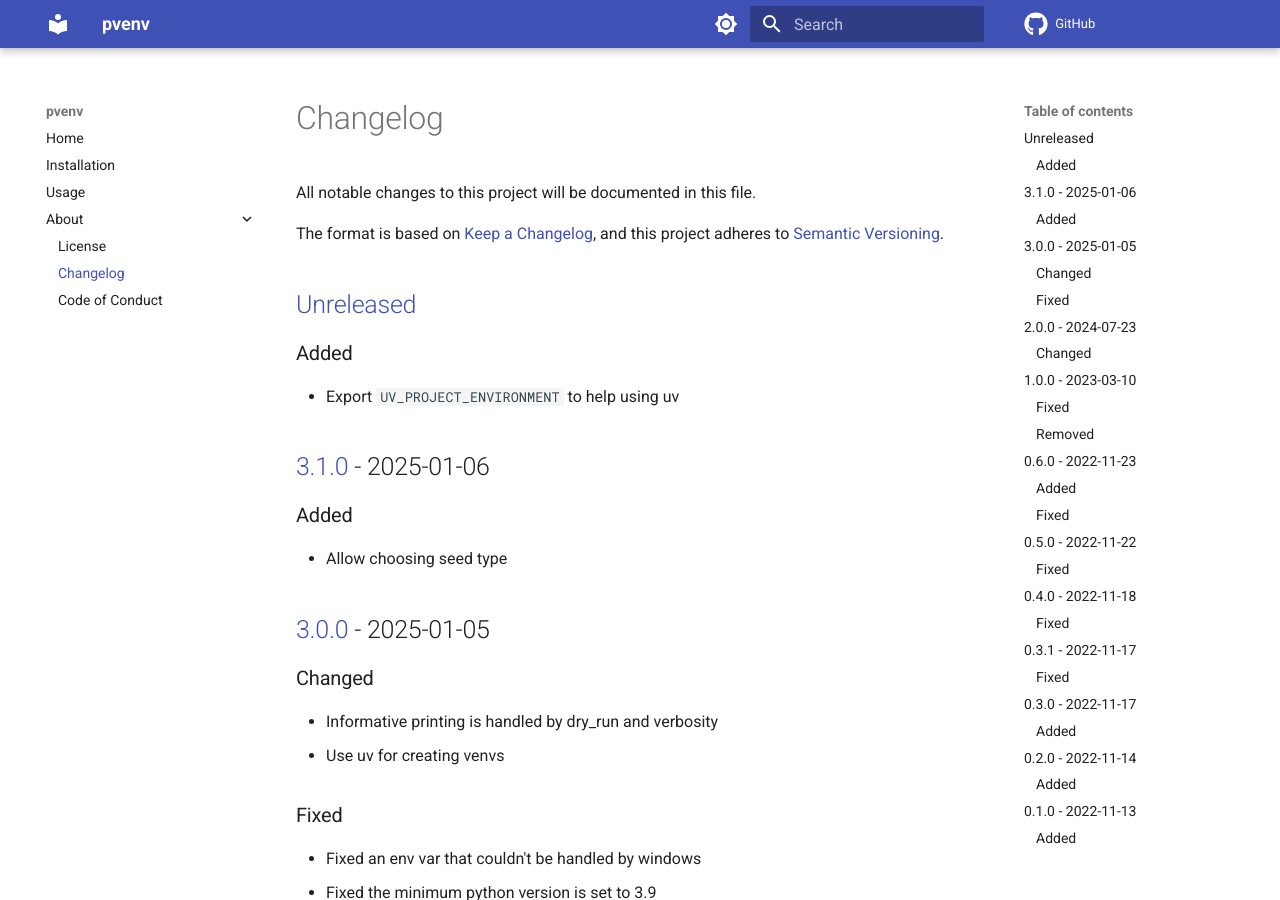
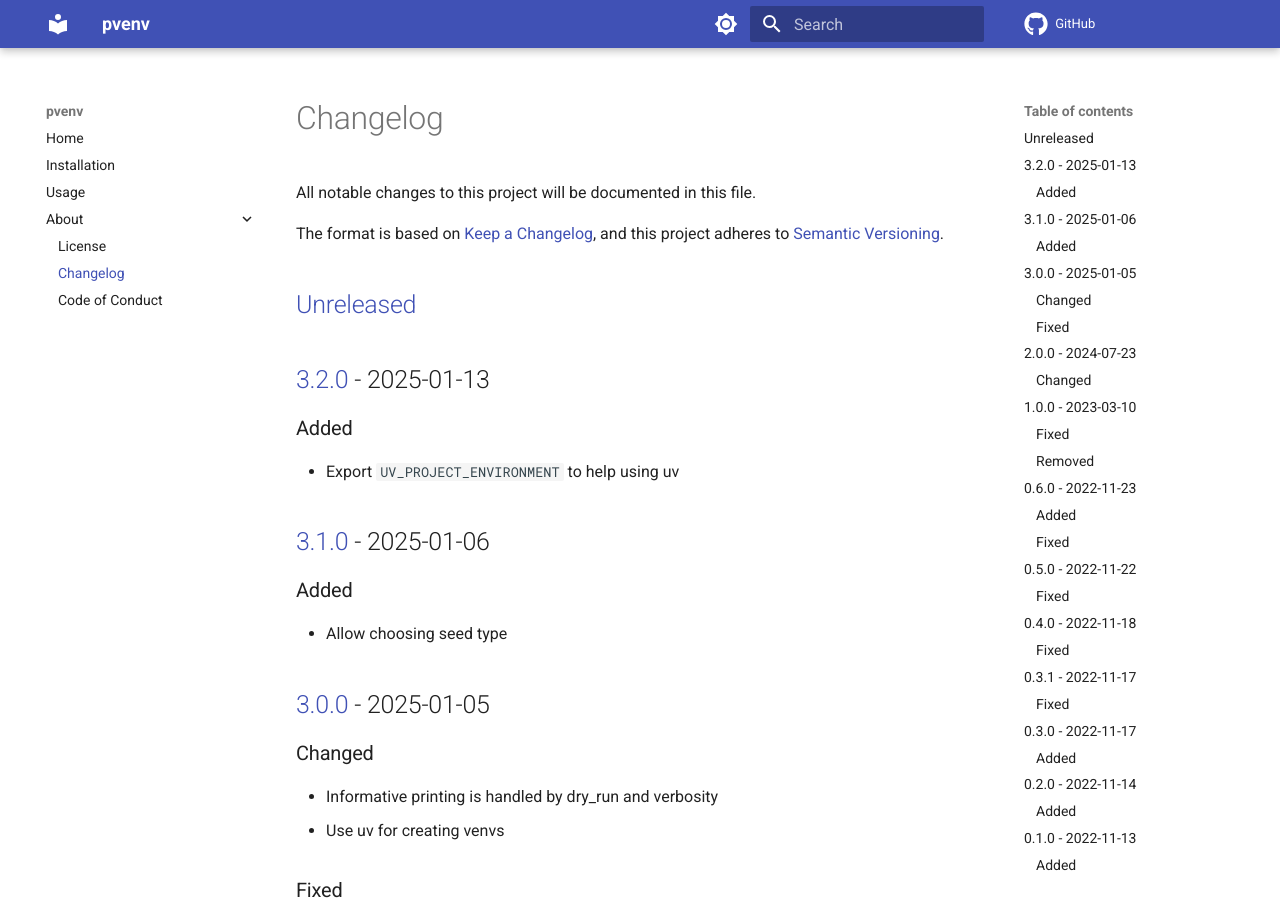
Before and after one commit to spapanik/pvenv, an MkDocs documentation site: the page built from docs/CHANGELOG.md, in a window 1280 px wide and 900 px high. Built offline with MkDocs 1.6.1 and Material for MkDocs 9.7.7, drawn with Linux system fonts in a browser that asks for light colours; comment, search, counter and statistics services are not loaded.

Commit message:
🔖 Bump version

```diff
--- a/docs/CHANGELOG.md
+++ b/docs/CHANGELOG.md
@@ -5,6 +5,8 @@ All notable changes to this project will be documented in this file.
 The format is based on [Keep a Changelog], and this project adheres to [Semantic Versioning].
 
 ## [Unreleased]
+
+## [3.2.0] - 2025-01-13
 
 ### Added
 
@@ -98,7 +100,8 @@ The format is based on [Keep a Changelog], and this project adheres to [Semantic
 
 [Keep a Changelog]: https://keepachangelog.com/en/1.0.0/
 [Semantic Versioning]: https://semver.org/spec/v2.0.0.html
-[Unreleased]: https://github.com/spapanik/pvenv/compare/v3.1.0...main
+[Unreleased]: https://github.com/spapanik/pvenv/compare/v3.2.0...main
+[3.2.0]: https://github.com/spapanik/pvenv/compare/v3.1.0...v3.2.0
 [3.1.0]: https://github.com/spapanik/pvenv/compare/v3.0.0...v3.1.0
 [3.0.0]: https://github.com/spapanik/pvenv/compare/v2.0.0...v3.0.0
 [2.0.0]: https://github.com/spapanik/pvenv/compare/v1.0.0...v2.0.0
--- a/src/pvenv/__version__.py
+++ b/src/pvenv/__version__.py
@@ -1 +1 @@
-__version__ = "3.1.0"
+__version__ = "3.2.0"
```
